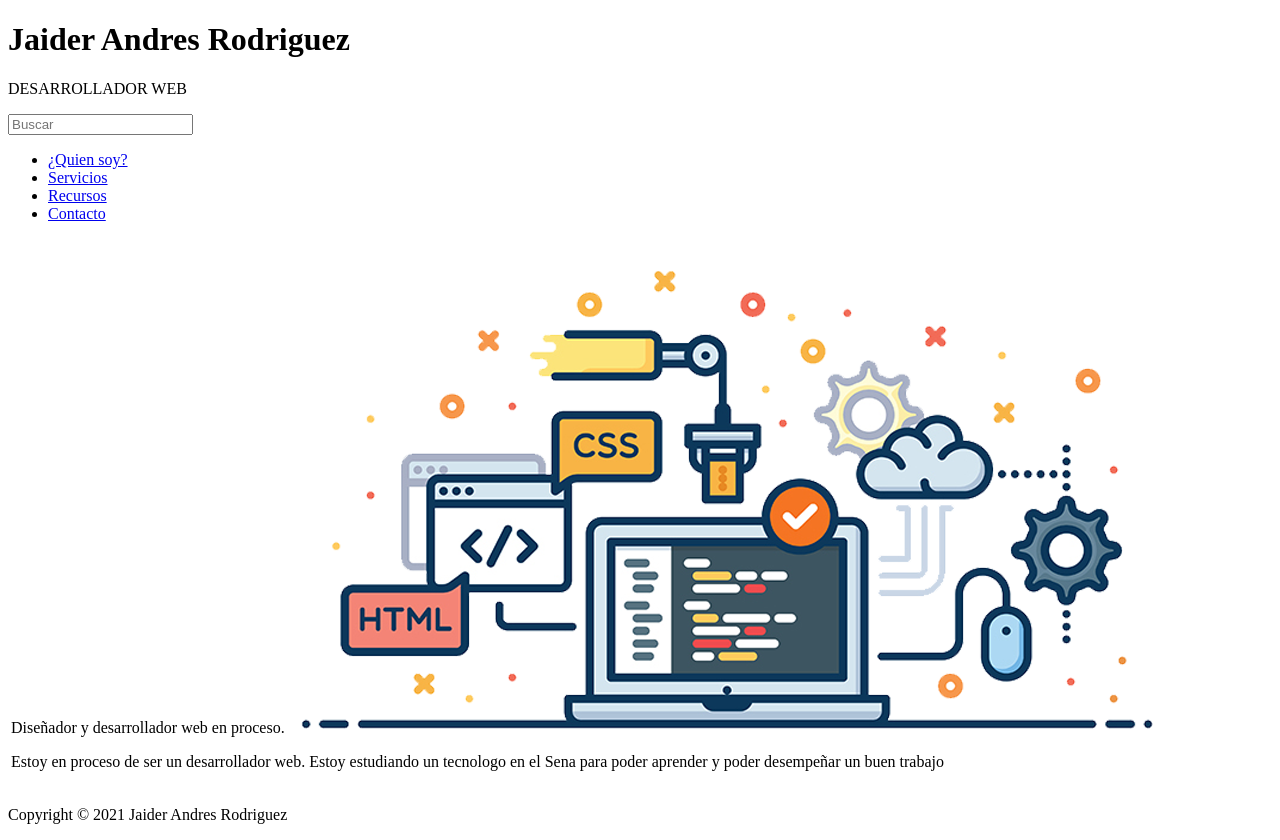
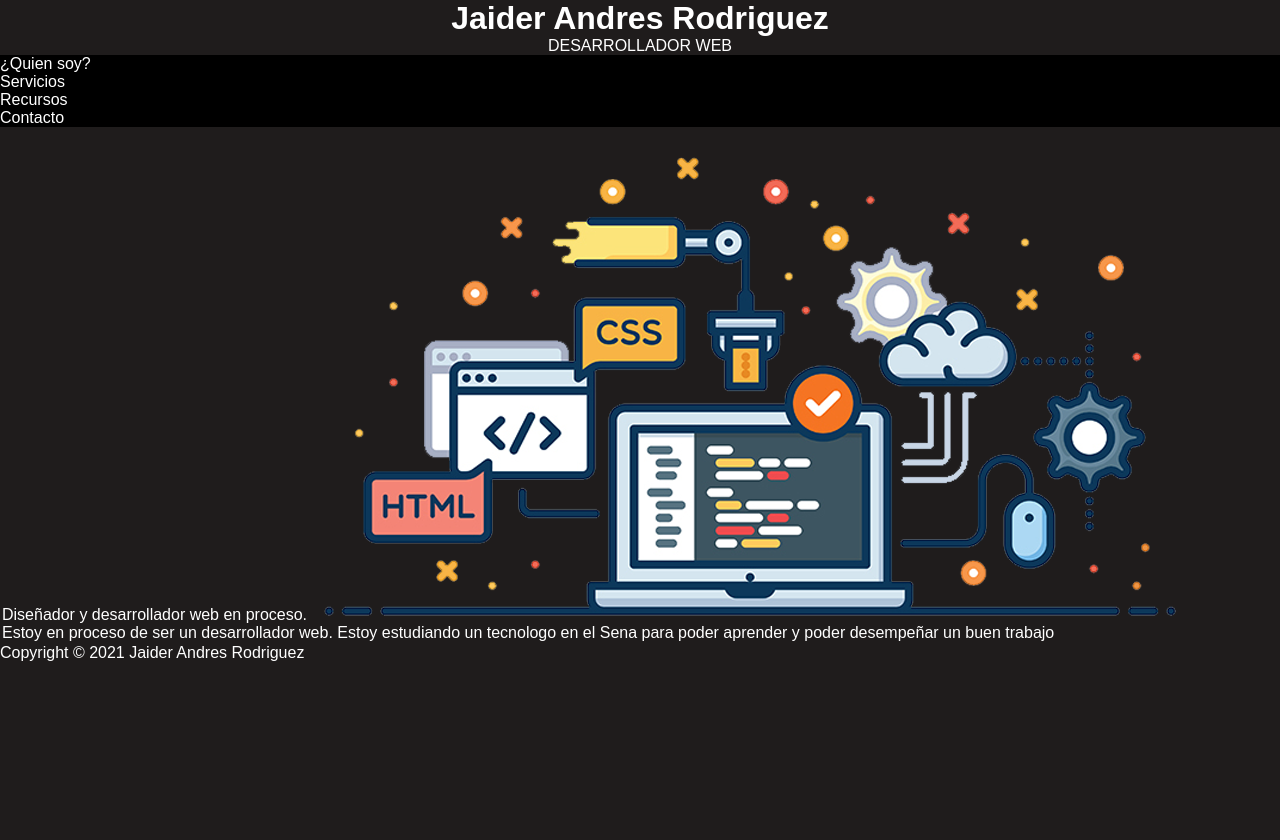
Before and after one commit to JaiderR2003/ADSI2142329b, a PHP site: page /portafolio.php in a window 1280 px wide; the page is wider, and only the part inside the window is pictured. After the commit the page ends 661 px from the top of that part, so only its background shows below. Run offline with PHP 8.4, Linux system fonts and the light colour scheme.

Commit message:
adelanto del estilo del portafolio

```diff
--- a/Manuales/Css/portafolio.css
+++ b/Manuales/Css/portafolio.css
@@ -6,9 +6,22 @@
 body{
     background: white;
     font-family: 'Yaldevi', sans-serif;
+    background-color: rgb(31, 28, 28);
+    color: white;
+}
+
+.navegador__nav{
+    background-color: gold;
+    list-style: none;
+    border-radius: 35px;
+    width: 1350px;
+}
+.navegador__nav li{
+    background-color: black;
 }
 a{
     text-decoration: none;
+    color: white;
 }
 
 .contenedor{
@@ -16,3 +29,7 @@ a{
     max-width: 800px;
     margin: auto;
 }
+.contenedor__logo{
+    text-align: center;
+    align-content: center;
+}
--- a/Manuales/portafolio.php
+++ b/Manuales/portafolio.php
@@ -5,6 +5,7 @@
     <meta http-equiv="X-UA-Compatible" content="IE=edge">
     <meta name="viewport" content="width=device-width, initial-scale=1.0">
     <link rel="preconnect" href="https://fonts.googleapis.com">
+    <link rel="stylesheet" href="Css/portafolio.css">
     <title>Jaider Andres Rodriguez</title>
 </head>
 <body>
@@ -14,19 +15,16 @@
                 <h1>Jaider Andres Rodriguez</h1>
                 <p>DESARROLLADOR WEB</p>
             </div>
-            <form>
-                <input type="text" class="contenedor__buscador" id="buscador" placeholder="Buscar">
-            </form>
         </header>
     </div>
 
     <div class="navegador">
         <nav class="navegador__nav">
             <ul class="navegador__ul">
-                <li> <a href="#">¿Quien soy?</a> </li>
-                <li> <a href="#">Servicios</a></li>
-                <li> <a href="#">Recursos</a></li>
-                <li> <a href="#">Contacto</a></li>
+                <li class="navegador__li"> <a href="#">¿Quien soy?</a> </li>
+                <li class="navegador__li"> <a href="#">Servicios</a></li>
+                <li class="navegador__li"> <a href="#">Recursos</a></li>
+                <li class="navegador__li"> <a href="#">Contacto</a></li>
             </ul>
         </nav>
     </div>
```
